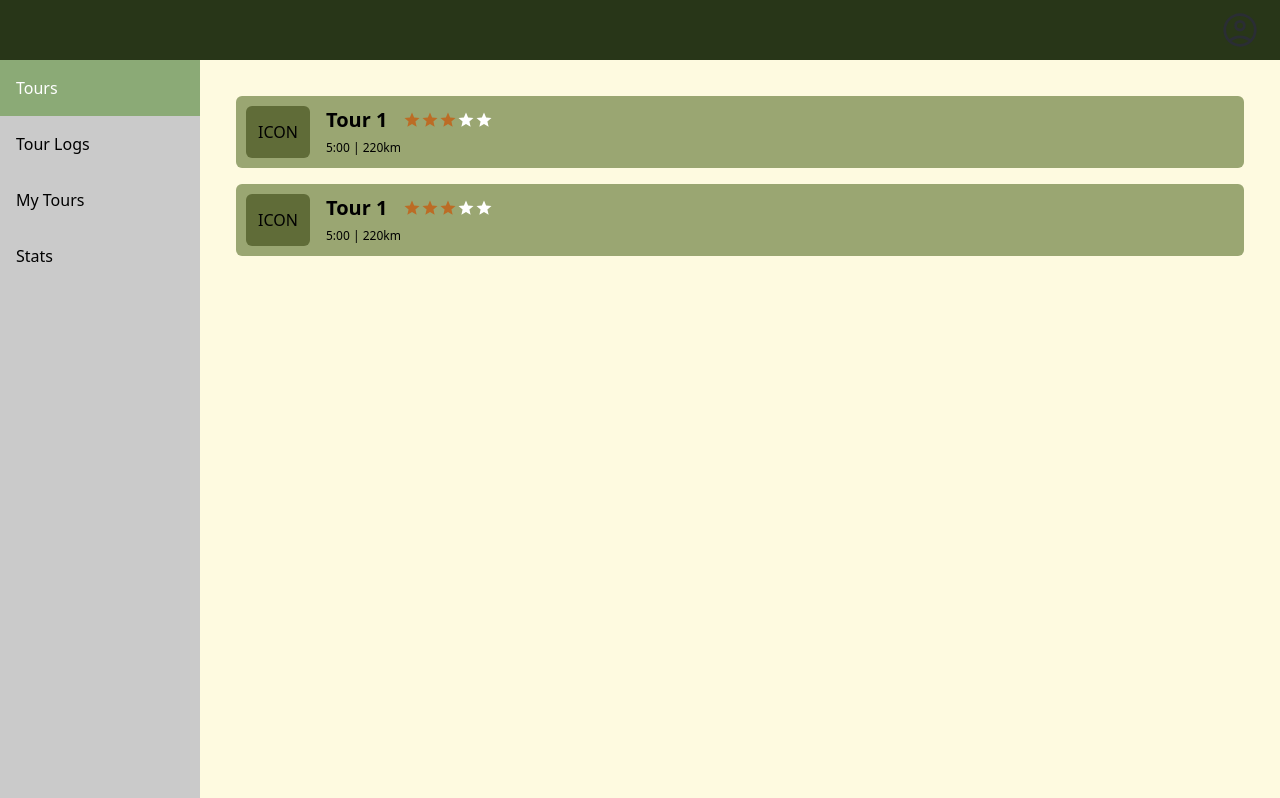
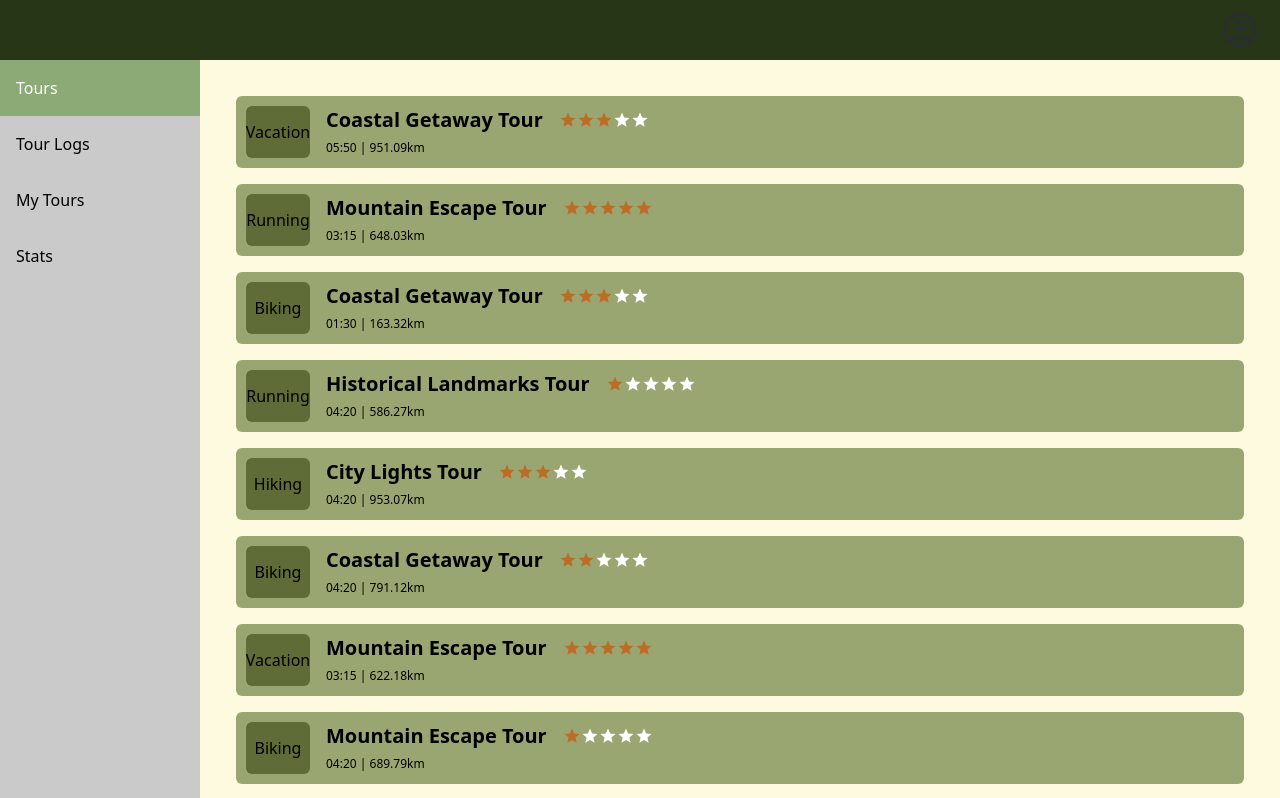
Before and after one commit to anjagfrerer/TourPlanner, an Angular app: page / in a window 1280 px wide. Shown: the top 798 px of the page. Built offline with nearby package versions, Linux system fonts and the light colour scheme.

Commit message:
tour list first draft done #16

```diff
--- a/src/app/models/tour.model.ts
+++ b/src/app/models/tour.model.ts
@@ -6,6 +6,11 @@ export interface Tour {
     to: string,
     transportType: string,
     distance: number,
+    estimatedTime: string,
+    routeInformation: null
+    /* Model aus Testgründen geändert
+    - muss dann wieder rückgängig gemacht werden
+
     estimatedTime: number,
-    routeInformation: string
+    routeInformation: string,*/
 }
--- a/src/components/star-rating/star-rating.html
+++ b/src/components/star-rating/star-rating.html
@@ -1,7 +1,7 @@
 <div class="flex">
-    @for (star of [1,2,3,4,5]; track star) {
+    @for (item of [1,2,3,4,5]; track item) {
     <!-- Star Icons - Might be changed-->
-    <svg xmlns="http://www.w3.org/2000/svg" height="18px" width="18px" viewBox="0 0 24 24" [attr.fill]="star <= vm.rating() ? '#bc6c25' : '#FFF'">
+    <svg xmlns="http://www.w3.org/2000/svg" height="18px" width="18px" viewBox="0 0 24 24" [attr.fill]="item <= stars() ? '#bc6c25' : '#FFF'">
         <path d="M12 17.27 18.18 21l-1.64-7.03L22 9.24l-7.19-.61L12 2 9.19 8.63 2 9.24l5.46 4.73L5.82 21z"/>
     </svg>
     }
--- a/src/components/star-rating/star-rating.ts
+++ b/src/components/star-rating/star-rating.ts
@@ -1,4 +1,4 @@
-import { Component, inject } from "@angular/core";
+import { Component, inject, input } from "@angular/core";
 import { StarRatingViewModel } from "./star-rating.vm";
 
 @Component({
@@ -9,4 +9,5 @@ import { StarRatingViewModel } from "./star-rating.vm";
 
 export class StarRating {
     vm = inject(StarRatingViewModel);
+    stars = input.required<number>();
 }
--- a/src/components/star-rating/star-rating.vm.ts
+++ b/src/components/star-rating/star-rating.vm.ts
@@ -2,5 +2,4 @@ import { Injectable, signal } from "@angular/core";
 
 @Injectable()
 export class StarRatingViewModel {
-    rating = signal(3);
 }
--- a/src/components/tour-card/tour-card.html
+++ b/src/components/tour-card/tour-card.html
@@ -1,12 +1,12 @@
-<div class="flex bg-primary2 rounded-md text-stone-850 w-full p-2.5 gap-4">
-    <div class="flex bg-primary w-14 sm:w-16 rounded-md items-center justify-center">ICON</div>
+<div class="flex bg-primary2 rounded-md text-stone-850 w-full p-2.5 gap-4 hover:cursor-pointer use hover:scale-101">
+    <div class="flex bg-primary w-14 sm:w-16 rounded-md items-center justify-center">{{tour().transportType}}</div>
     <div class="flex flex-col justify-between">
         <div class="flex gap-4 items-center">
-            <h2 class="text-xl font-semibold">Tour 1</h2>
-            <star-rating></star-rating>
+            <h2 class="text-xl font-semibold">{{tour().name}}</h2>
+            <star-rating [stars] = vm.rating()></star-rating>
         </div>
         <div>
-            <span class="text-xs">5:00 | 220km</span>
+            <span class="text-xs"> {{tour().estimatedTime}} |  {{tour().distance}}km</span>
             <!--<ul> tag liste
                 <li>
                     <tag></tag>
--- a/src/components/tour-card/tour-card.ts
+++ b/src/components/tour-card/tour-card.ts
@@ -1,10 +1,16 @@
-import { Component } from "@angular/core";
+import { Component, inject, input, effect } from "@angular/core";
 import { StarRating } from "../star-rating/star-rating";
+import { TourCardViewModel } from "./tour-card.vm";
+import { Tour } from "../../app/models/tour.model";
 
 @Component({
     selector: 'tour-card',
     templateUrl: './tour-card.html',
-    imports:[StarRating]
+    imports:[StarRating],
+    providers: [TourCardViewModel]
 })
 
-export class TourCard {}
+export class TourCard {
+    vm = inject(TourCardViewModel);
+    tour = input.required<Tour>();
+}
--- a/src/components/tour-card/tour-card.vm.ts
+++ b/src/components/tour-card/tour-card.vm.ts
@@ -0,0 +1,12 @@
+import { signal, Injectable } from "@angular/core";
+import { Tour } from "../../app/models/tour.model";
+
+@Injectable()
+export class TourCardViewModel{
+    private tour = signal<Tour | null>(null);
+    rating = signal(Math.floor(Math.random() * 5) + 1);
+
+    setTour(tour: Tour) {
+    this.tour.set(tour);
+  }
+}
--- a/src/components/tour-list/tour-list.html
+++ b/src/components/tour-list/tour-list.html
@@ -1,12 +1,10 @@
 <!-- View -->
 <section class="flex justify-center p-4">
-<!-- FOR SCHLEIFE NOCH EINBAUEN -->
 <ul class="flex flex-col gap-4 w-full md:w-xl lg:w-5xl">
+    @for (tour of vm.tours(); track tour) {
     <li>
-        <tour-card></tour-card>
+        <tour-card [tour]=tour></tour-card>
     </li>
-    <li>
-        <tour-card></tour-card>
-    </li>
+    }
 </ul>
 </section>
--- a/src/components/tour-list/tour-list.ts
+++ b/src/components/tour-list/tour-list.ts
@@ -1,11 +1,14 @@
-import { Component } from "@angular/core";
+import { Component, inject, input } from "@angular/core";
 import { TourCard } from "../tour-card/tour-card";
+import { TourListViewModel } from "./tour-list.vm";
 
 @Component({
     selector: 'tour-list',
     templateUrl: './tour-list.html',
-    imports: [TourCard]
+    imports: [TourCard],
+    providers: [TourListViewModel]
 })
 
 export class TourList {
+    vm = inject(TourListViewModel);
 }
--- a/src/components/tour-list/tour-list.vm.ts
+++ b/src/components/tour-list/tour-list.vm.ts
@@ -0,0 +1,8 @@
+import { Injectable, inject } from "@angular/core";
+import { TourService } from "../../services/TourService";
+
+@Injectable()
+export class TourListViewModel {
+    private tourService = inject(TourService);
+    tours = this.tourService.getTours();
+}
--- /dev/null
+++ b/src/services/TourService.ts
@@ -0,0 +1,24 @@
+import { Injectable, signal } from "@angular/core";
+import { Tour } from "../app/models/tour.model";
+
+@Injectable({ providedIn: 'root' })
+export class TourService {
+
+  //Statisches Tour "Repo"
+  private tours = signal<Tour[]>([
+    {"id":1,"name":"Coastal Getaway Tour","description":"Embark on a culinary journey through local markets","from":"Sankt Pölten","to":"Graz","transportType":"Vacation","distance":951.09,"estimatedTime":"05:50","routeInformation":null},
+    {"id":2,"name":"Mountain Escape Tour","description":"Explore the historic landmarks of the city","from":"Villach","to":"Villach","transportType":"Running","distance":648.03,"estimatedTime":"03:15","routeInformation":null},
+    {"id":3,"name":"Coastal Getaway Tour","description":"Join a guided tour of the natural wonders in the area","from":"Salzburg","to":"Linz","transportType":"Biking","distance":163.32,"estimatedTime":"01:30","routeInformation":null},
+    {"id":4,"name":"Historical Landmarks Tour","description":"Explore the historic landmarks of the city","from":"Linz","to":"Innsbruck","transportType":"Running","distance":586.27,"estimatedTime":"04:20","routeInformation":null},
+    {"id":5,"name":"City Lights Tour","description":"Join a guided tour of the natural wonders in the area","from":"Graz","to":"Innsbruck","transportType":"Hiking","distance":953.07,"estimatedTime":"04:20","routeInformation":null},
+    {"id":6,"name":"Coastal Getaway Tour","description":"Explore the historic landmarks of the city","from":"Steyr","to":"Wels","transportType":"Biking","distance":791.12,"estimatedTime":"04:20","routeInformation":null},
+    {"id":7,"name":"Mountain Escape Tour","description":"Discover hidden gems off the beaten path","from":"Graz","to":"Vienna","transportType":"Vacation","distance":622.18,"estimatedTime":"03:15","routeInformation":null},
+    {"id":8,"name":"Mountain Escape Tour","description":"Join a guided tour of the natural wonders in the area","from":"Vienna","to":"Salzburg","transportType":"Biking","distance":689.79,"estimatedTime":"04:20","routeInformation":null},
+    {"id":9,"name":"Summer Adventure Tour","description":"Experience the vibrant nightlife of the town","from":"Vienna","to":"Steyr","transportType":"Running","distance":707.12,"estimatedTime":"04:20","routeInformation":null},
+    {"id":10,"name":"City Lights Tour","description":"Experience the vibrant nightlife of the town","from":"Salzburg","to":"Salzburg","transportType":"Biking","distance":258.63,"estimatedTime":"03:15","routeInformation":null}
+    ]);
+
+  getTours() {
+    return this.tours;
+  }
+}
```
